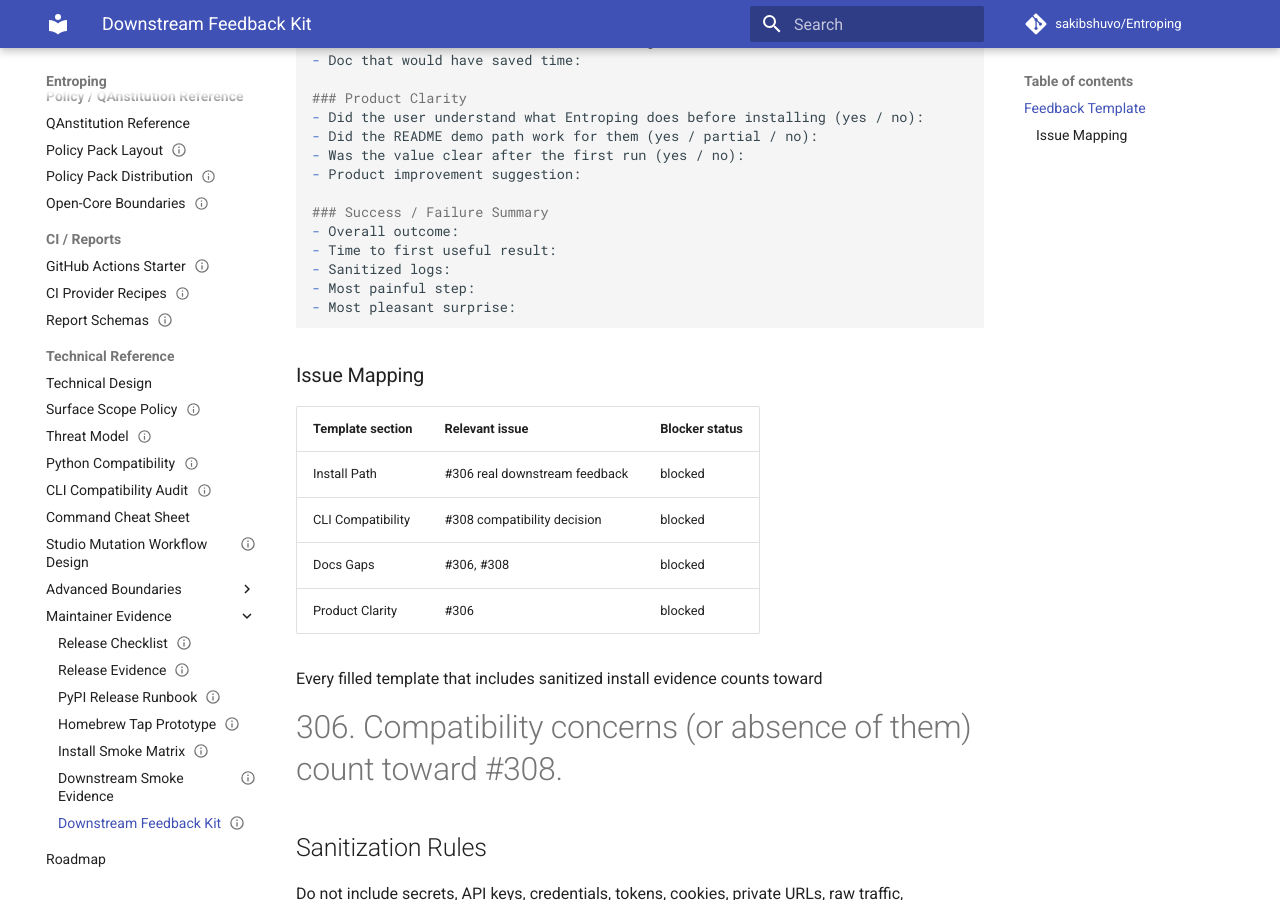
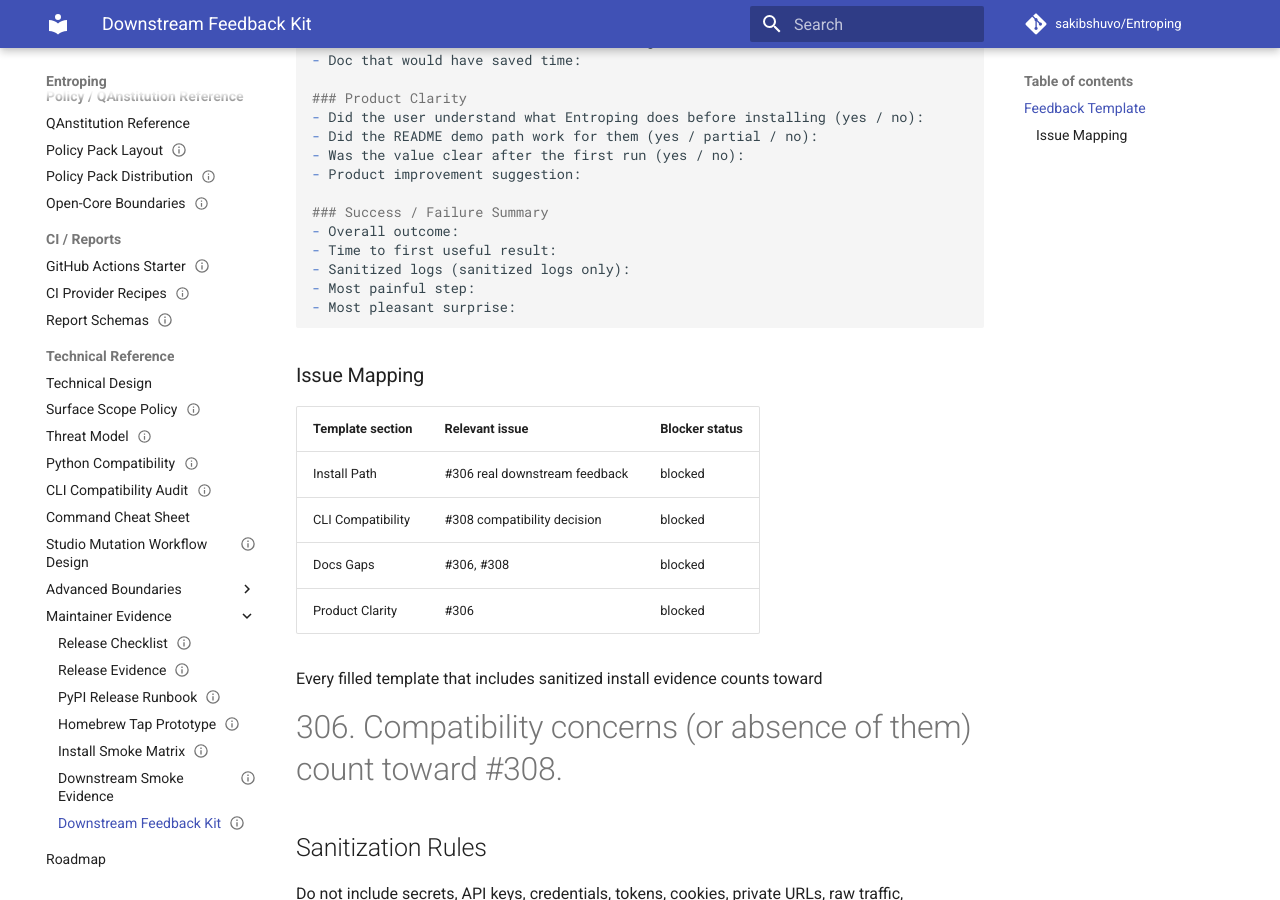
Before and after one commit to sakibshuvo/Entroping, an MkDocs documentation site: the page built from docs/meta/DOWNSTREAM_FEEDBACK_KIT.md, in a window 1280 px wide and 900 px high, scrolled down 1000 px. Built offline with MkDocs 1.6.1 and Material for MkDocs 9.7.7, drawn with Linux system fonts in a browser that asks for light colours; comment, search, counter and statistics services are not loaded.

Commit message:
docs(feedback): align downstream intake contract

````diff
--- a/docs/meta/DOWNSTREAM_FEEDBACK_KIT.md
+++ b/docs/meta/DOWNSTREAM_FEEDBACK_KIT.md
@@ -64,7 +64,7 @@
 ### Success / Failure Summary
 - Overall outcome:
 - Time to first useful result:
-- Sanitized logs:
+- Sanitized logs (sanitized logs only):
 - Most painful step:
 - Most pleasant surprise:
 ```
````
